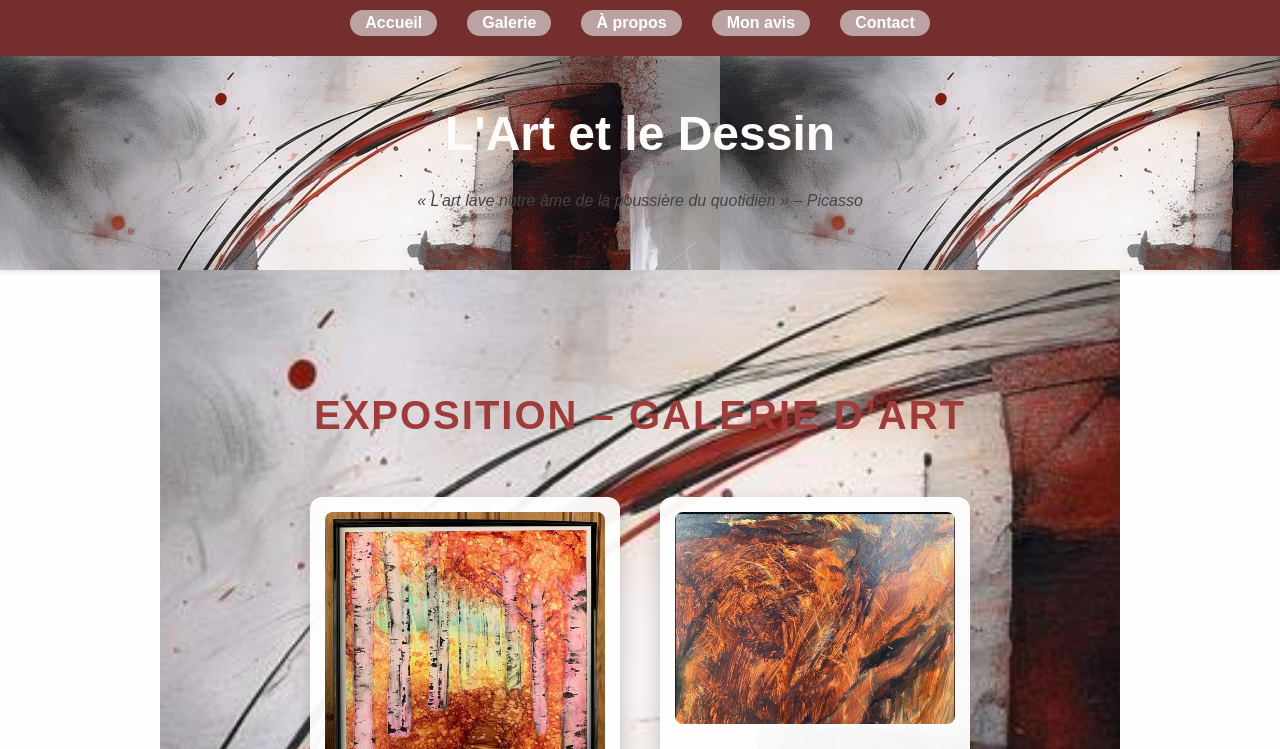
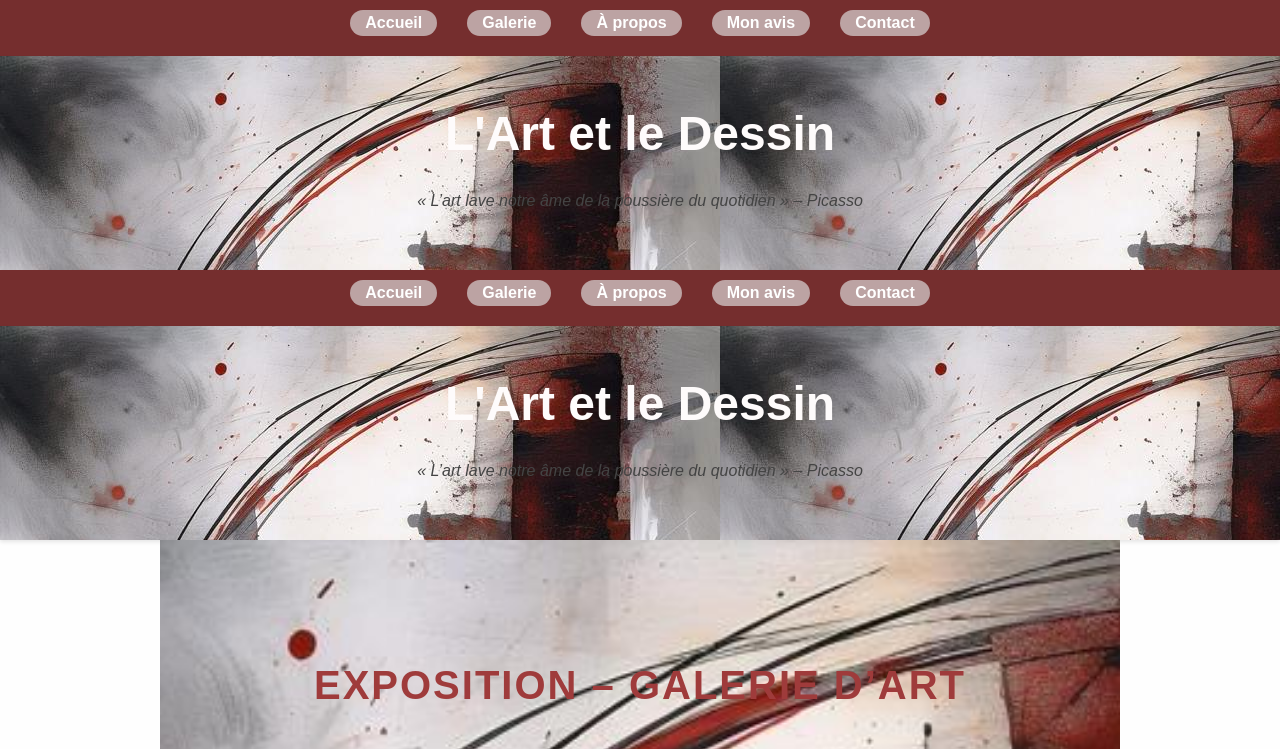
Before and after one commit to Rose-Mue/HAOUAYOUSSOUFFADOUL, a plain HTML site: page galerie.html in a window 1280 px wide. Shown: the top 749 px of the page. Drawn offline with Linux system fonts and the light colour scheme.

Commit message:
Update galerie.html

```diff
--- a/galerie.html
+++ b/galerie.html
@@ -5,6 +5,24 @@
   <title>Accueil – L'Art et le Dessin 🎨</title>
   <link rel="stylesheet" href="L'art à ma facon.css">
 </head>
+<body>
+
+<nav id="_blank">
+  <ul>
+    <li class="APPEL"><a href="index.html">Accueil</a></li>
+    <li class="APPEL"><a href="galerie.html">Galerie</a></li>
+    <li class="APPEL"><a href="apropos.html">À propos</a></li>
+    <li class="APPEL"><a href="avis.html">Mon avis</a></li>
+    <li class="APPEL"><a href="contact.html">Contact</a></li>
+
+  </ul>
+</nav>
+
+<header>
+
+  <h1>L'Art et le Dessin</h1>
+  <p>« L’art lave notre âme de la poussière du quotidien » – Picasso</p>
+</header>
 <body>
 
 <nav id="_blank">
```
